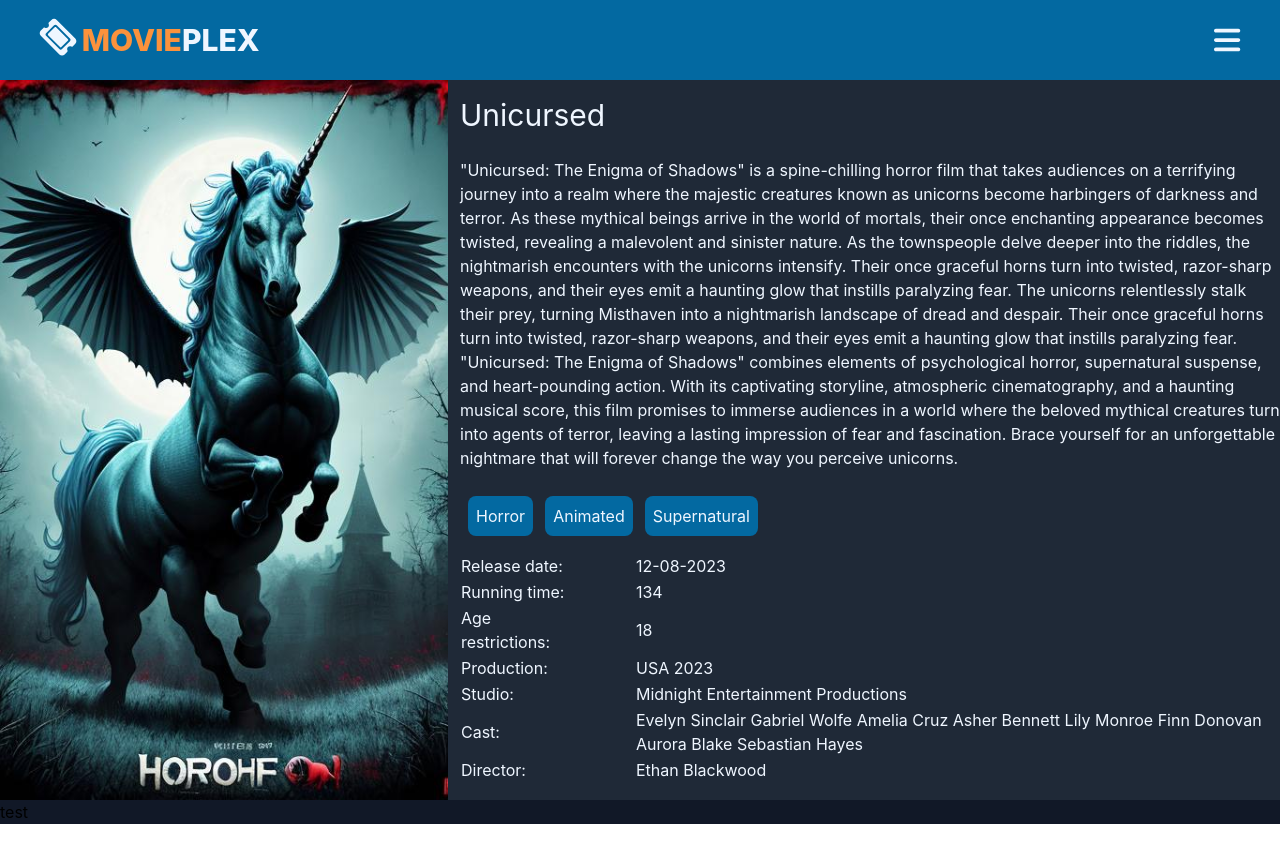
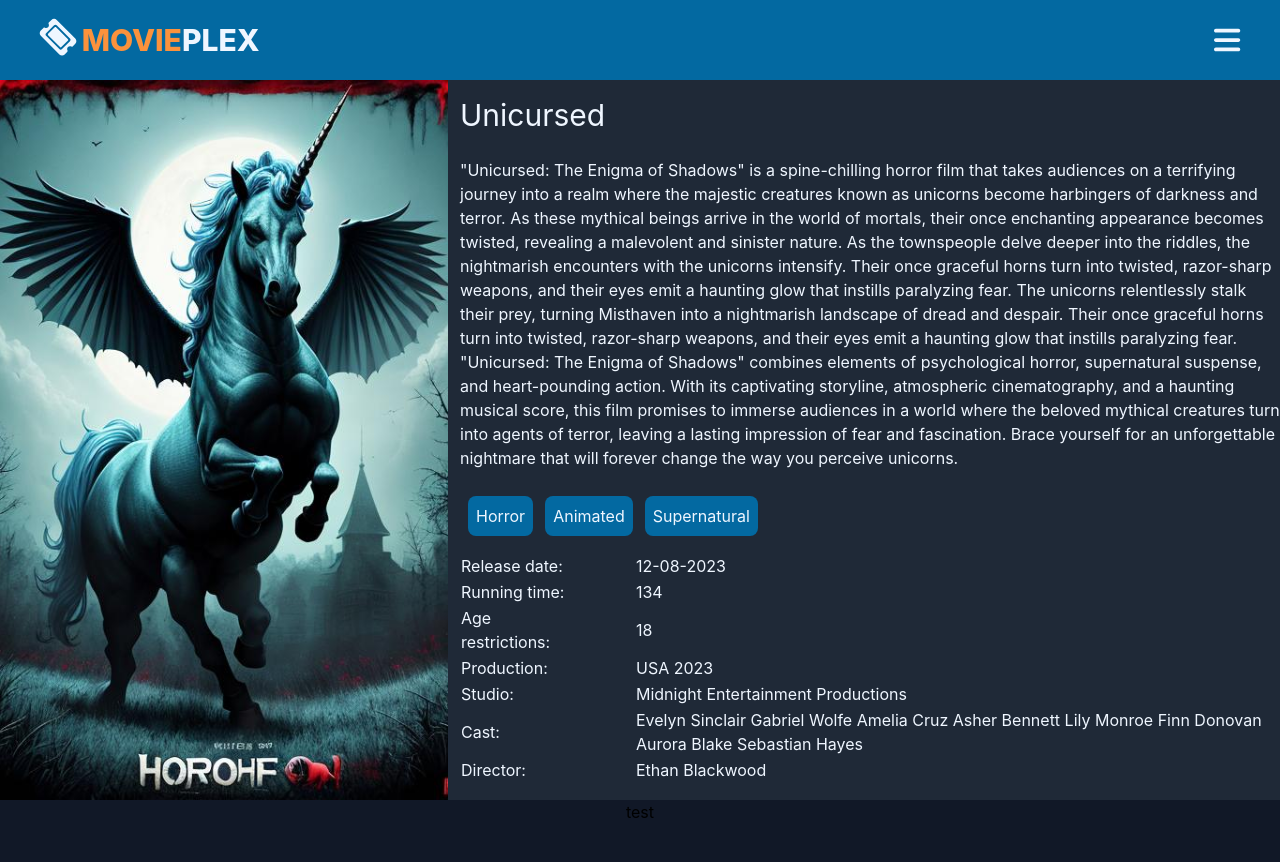
Before and after one commit to ewelinapetelicka/movieplex, a React (Create React App) app: page /film/1 in a window 1280 px wide. Shown: the top 862 px of the page. Before the commit the page ends 824 px from the top, so only its background shows below. Built offline with nearby package versions, Linux system fonts and the light colour scheme; data requests are answered from the project's data file.

Commit message:
hide scrollbar

```diff
--- a/src/componetns/repertoire/Repertoire.tsx
+++ b/src/componetns/repertoire/Repertoire.tsx
@@ -1,5 +1,5 @@
 export function Repertoire() {
     return (
-        <div>test</div>
+        <div className={"flex items-stretch justify-evenly"} style={{minHeight: "calc(100vh - 80px)"}}>test</div>
     )
 }
--- a/src/index.css
+++ b/src/index.css
@@ -14,3 +14,7 @@ body {
 * {
   box-sizing: border-box;
 }
+::-webkit-scrollbar {
+  width: 0;
+  background: transparent;
+}
--- a/src/pages/film/FilmPage.tsx
+++ b/src/pages/film/FilmPage.tsx
@@ -4,7 +4,7 @@ import {Repertoire} from "../../componetns/repertoire/Repertoire";
 export function FilmPage() {
 
     return (
-       <div>
+       <div className={""}>
            <FilmDetails></FilmDetails>
            <Repertoire></Repertoire>
        </div>
```
